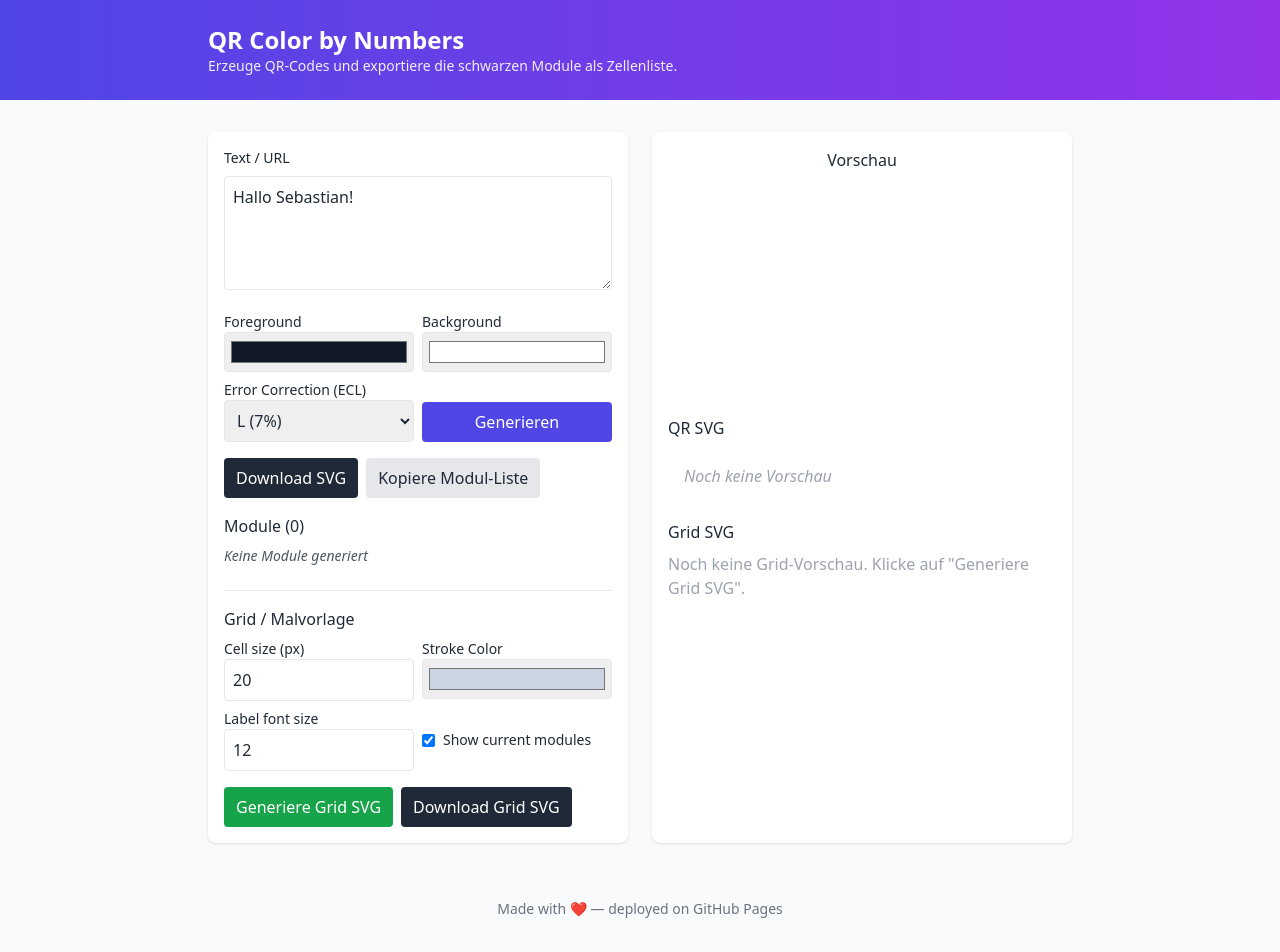
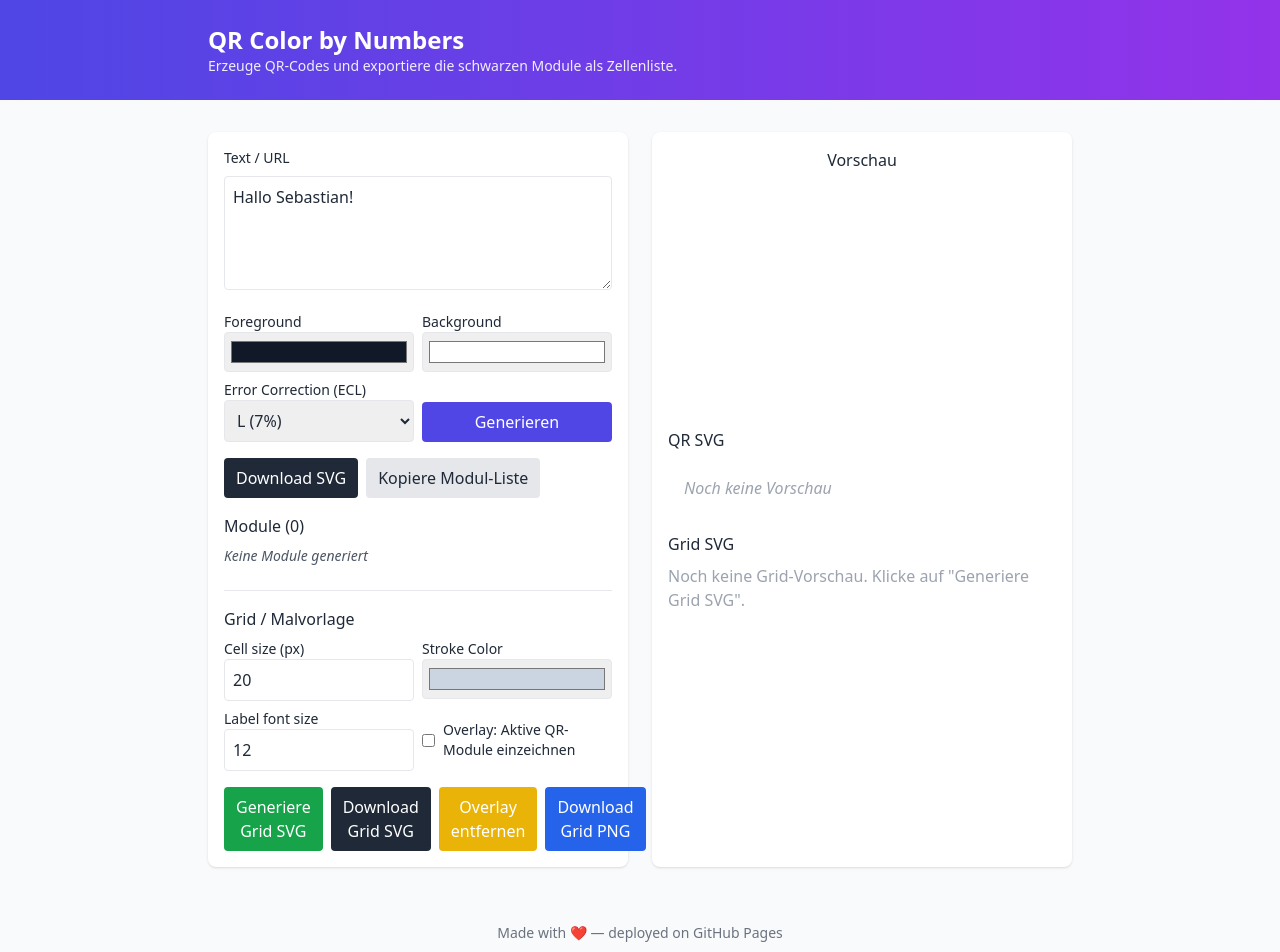
Before and after one commit to michael-braun/qr-color-by-numbers, a React (Vite) app: page / in a window 1280 px wide. Shown: the top 952 px of the page. Built offline with nearby package versions, Linux system fonts and the light colour scheme.

Commit message:
Add grid generation

```diff
--- a/src/App.tsx
+++ b/src/App.tsx
@@ -14,7 +14,9 @@ export default function App() {
   const [gridSvgFull, setGridSvgFull] = useState<string>('')
   const [gridSvgPreview, setGridSvgPreview] = useState<string>('')
   const [cellSize, setCellSize] = useState<number>(20)
-  const [showPattern, setShowPattern] = useState<boolean>(true)
+  // showPattern steuert, ob die aktiven QR-Module als halbtransparente Füllung
+  // in die Grid-SVG gezeichnet werden. Default: aus (keine Einzeichnung).
+  const [showPattern, setShowPattern] = useState<boolean>(false)
   const [strokeColor, setStrokeColor] = useState<string>('#cbd5e1')
   const [labelFontSize, setLabelFontSize] = useState<number>(12)
 
@@ -69,6 +71,16 @@ export default function App() {
     }
   }
 
+  // Entfernt die eingezeichneten Module (Overlay) aus dem bereits erzeugten SVG
+  function handleRemoveOverlay() {
+    if (!gridSvgFull) return
+    // Entferne <rect>-Elemente, die die Klasse overlay-module enthalten.
+    // Regex: matcht <rect ... overlay-module ... /> oder ohne self-closing slash.
+    const cleaned = gridSvgFull.replace(/<rect\b[^>]*\boverlay-module\b[^>]*\/?>(?:<\/rect>)?/gi, '')
+    setGridSvgFull(cleaned)
+    setGridSvgPreview(stripXmlProlog(cleaned))
+  }
+
   function handleDownloadGridSvg() {
     if (!gridSvgFull) return
     const blob = new Blob([gridSvgFull], { type: 'image/svg+xml;charset=utf-8' })
@@ -80,6 +92,63 @@ export default function App() {
     a.click()
     a.remove()
     URL.revokeObjectURL(url)
+  }
+
+  // Rendert das erzeugte Grid-SVG in ein Canvas und lädt ein transparentes PNG herunter.
+  async function handleDownloadGridPng() {
+    if (!gridSvgFull) return
+    try {
+      // Create a Blob and URL for the SVG (more reliable than data: URL)
+      const svgBlob = new Blob([gridSvgFull], { type: 'image/svg+xml;charset=utf-8' })
+      const svgUrl = URL.createObjectURL(svgBlob)
+
+      const img = new Image()
+      img.crossOrigin = 'anonymous'
+      img.src = svgUrl
+
+      await new Promise<void>((resolve, reject) => {
+        img.onload = () => resolve()
+        img.onerror = () => reject(new Error('Failed to load SVG as image'))
+      })
+
+      // Determine size from image (naturalWidth/Height reflect SVG width/height)
+      const width = img.naturalWidth || img.width
+      const height = img.naturalHeight || img.height
+      if (!width || !height) throw new Error('Invalid SVG dimensions')
+
+      // HiDPI support
+      const ratio = Math.max(1, window.devicePixelRatio || 1)
+      const canvas = document.createElement('canvas')
+      canvas.width = Math.round(width * ratio)
+      canvas.height = Math.round(height * ratio)
+      canvas.style.width = `${width}px`
+      canvas.style.height = `${height}px`
+      const ctx = canvas.getContext('2d')
+      if (!ctx) throw new Error('Canvas not supported')
+      ctx.clearRect(0, 0, canvas.width, canvas.height)
+      if (ratio !== 1) ctx.scale(ratio, ratio)
+
+      // draw image; SVG has transparent background already
+      ctx.drawImage(img, 0, 0, width, height)
+
+      // cleanup svg object URL
+      URL.revokeObjectURL(svgUrl)
+
+      // export to blob and trigger download
+      canvas.toBlob((blob) => {
+        if (!blob) return console.error('Failed to create PNG blob')
+        const url = URL.createObjectURL(blob)
+        const a = document.createElement('a')
+        a.href = url
+        a.download = 'qr-grid.png'
+        document.body.appendChild(a)
+        a.click()
+        a.remove()
+        URL.revokeObjectURL(url)
+      }, 'image/png')
+    } catch (err) {
+      console.error('PNG export failed', err)
+    }
   }
 
   return (
@@ -151,13 +220,15 @@ export default function App() {
                 </div>
                 <div className="flex items-center gap-2">
                   <input id="showPattern" type="checkbox" checked={showPattern} onChange={e => setShowPattern(e.target.checked)} />
-                  <label htmlFor="showPattern" className="text-sm">Show current modules</label>
+                  <label htmlFor="showPattern" className="text-sm">Overlay: Aktive QR-Module einzeichnen</label>
                 </div>
               </div>
 
               <div className="mt-4 flex gap-2">
                 <button onClick={handleGenerateGridSvg} className="bg-green-600 text-white px-3 py-2 rounded">Generiere Grid SVG</button>
                 <button onClick={handleDownloadGridSvg} className="bg-gray-800 text-white px-3 py-2 rounded">Download Grid SVG</button>
+                <button onClick={handleRemoveOverlay} className="bg-yellow-500 text-white px-3 py-2 rounded">Overlay entfernen</button>
+                <button onClick={handleDownloadGridPng} className="bg-blue-600 text-white px-3 py-2 rounded">Download Grid PNG</button>
               </div>
 
             </div>
--- a/src/lib/qr.ts
+++ b/src/lib/qr.ts
@@ -141,7 +141,8 @@ export function generateGridSvg(
         if (modulesByRow[r][c]) {
           const x = labelMarginX + c * cellSize
           const y = labelMarginY + r * cellSize
-          parts.push(`<rect x="${x}" y="${y}" width="${cellSize}" height="${cellSize}" fill="#000" fill-opacity="0.18" stroke="none"/>`)
+          // tag the overlay rect so it can be removed safely later
+          parts.push(`<rect class="overlay-module" x="${x}" y="${y}" width="${cellSize}" height="${cellSize}" fill="#000" fill-opacity="0.18" stroke="none"/>`)
         }
       }
     }
```
